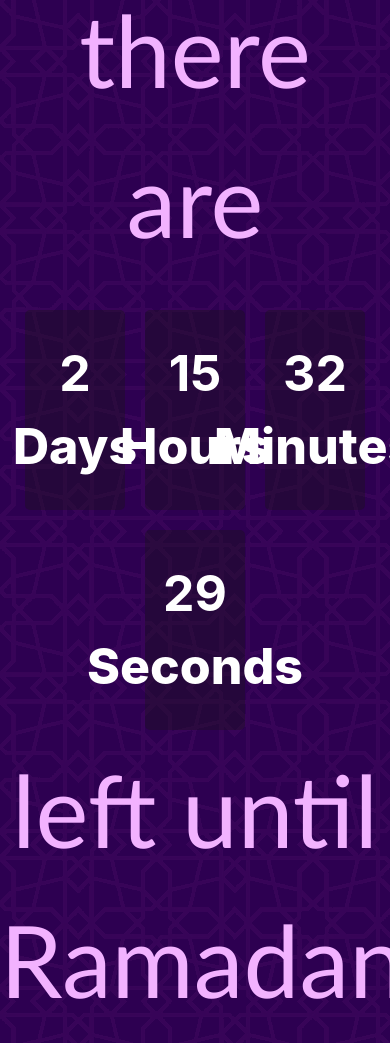
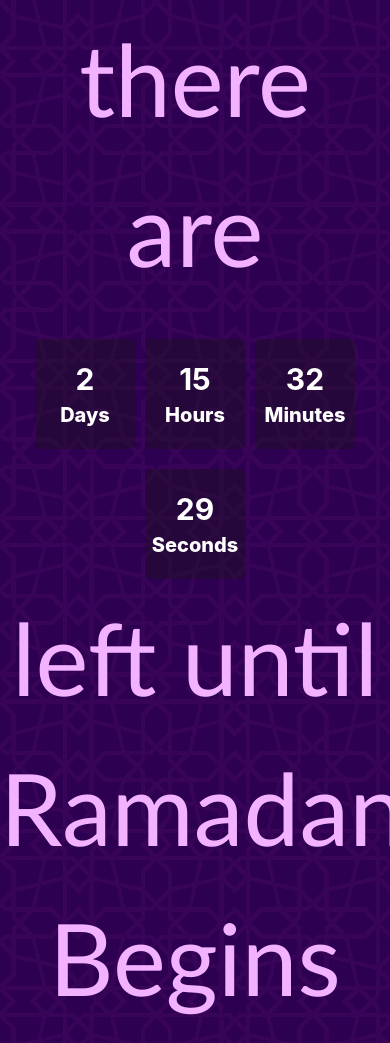
Before and after one commit to TarekCreation/ramadan, a plain HTML site: page index.html in a window 390 px wide. Shown: the part 957-2000 px from the top of the page. Drawn offline with nearby package versions, Linux system fonts and the light colour scheme.

Commit message:
Update index.html

```diff
--- a/index.html
+++ b/index.html
@@ -22,8 +22,8 @@
                 border-radius: 5px;
                 font-size: 100px;
                 font-weight: 700;
-                margin-left: 10px;
-                margin-right: 10px;
+                margin-left: 5px;
+                margin-right: 5px;
             }
             #countdown div span {
                 display: block;
@@ -34,12 +34,12 @@
             @media only screen and (max-width: 767px) {
                 #countdown div {
                     width: 100px;
-                    height: 200px;
-                    font-size: 50px;
+                    height: 110px;
+                    font-size: 30px;
                     margin-top: 20px;
                 }
                 #countdown div span {
-                    font-size: 50px;
+                    font-size: 20px;
                 }
             }
         </style>
@@ -55,21 +55,9 @@
     <style>
 
     </style>
-    <div class="banner">
-        <div>
-            <br>
-            <br>
-            <br>
+    <img src="banner.png" style="width: 100%;">
 
-        </div>
-    </div>
-    <br>
-    <br>
-    <br>
-    <br>
-    <br>
-    <br>
-    <br>
+
     <br>
     <center><p style="color: rgb(242, 178, 255); font-size: 50px; font-family: 'Gill Sans', 'Gill Sans MT', Calibri, 'Trebuchet MS', sans-serif;"> Welcome to our Website </p></center><br>
     <center><p style="color: rgb(242, 178, 255); font-size: 30px; font-family: 'Gill Sans', 'Gill Sans MT', Calibri, 'Trebuchet MS', sans-serif;">This Website was made to celebrate the blessed month of Ramadan and to help you know praying times and qoraan parts of the day so you won't miss this amazing opportunity to worship god</p><br>
@@ -711,10 +699,12 @@
         <div id="eisha" class="textedit"></div>
         </div>
 
+        <img src="logo.png" width="200px">
         <br>
         <br>
         <br>
         <br>
+    </center>
 
 
     </body>
```
